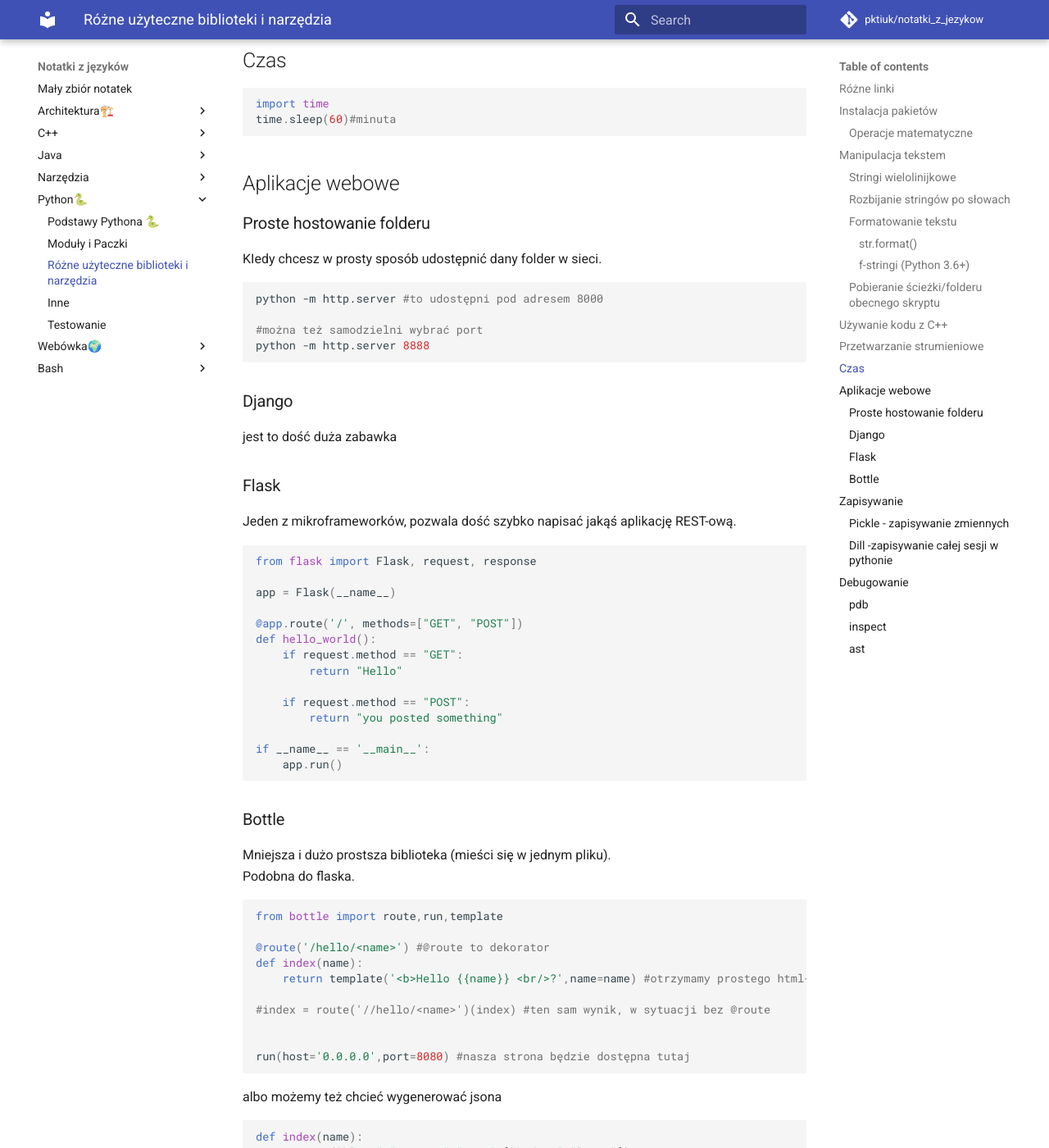
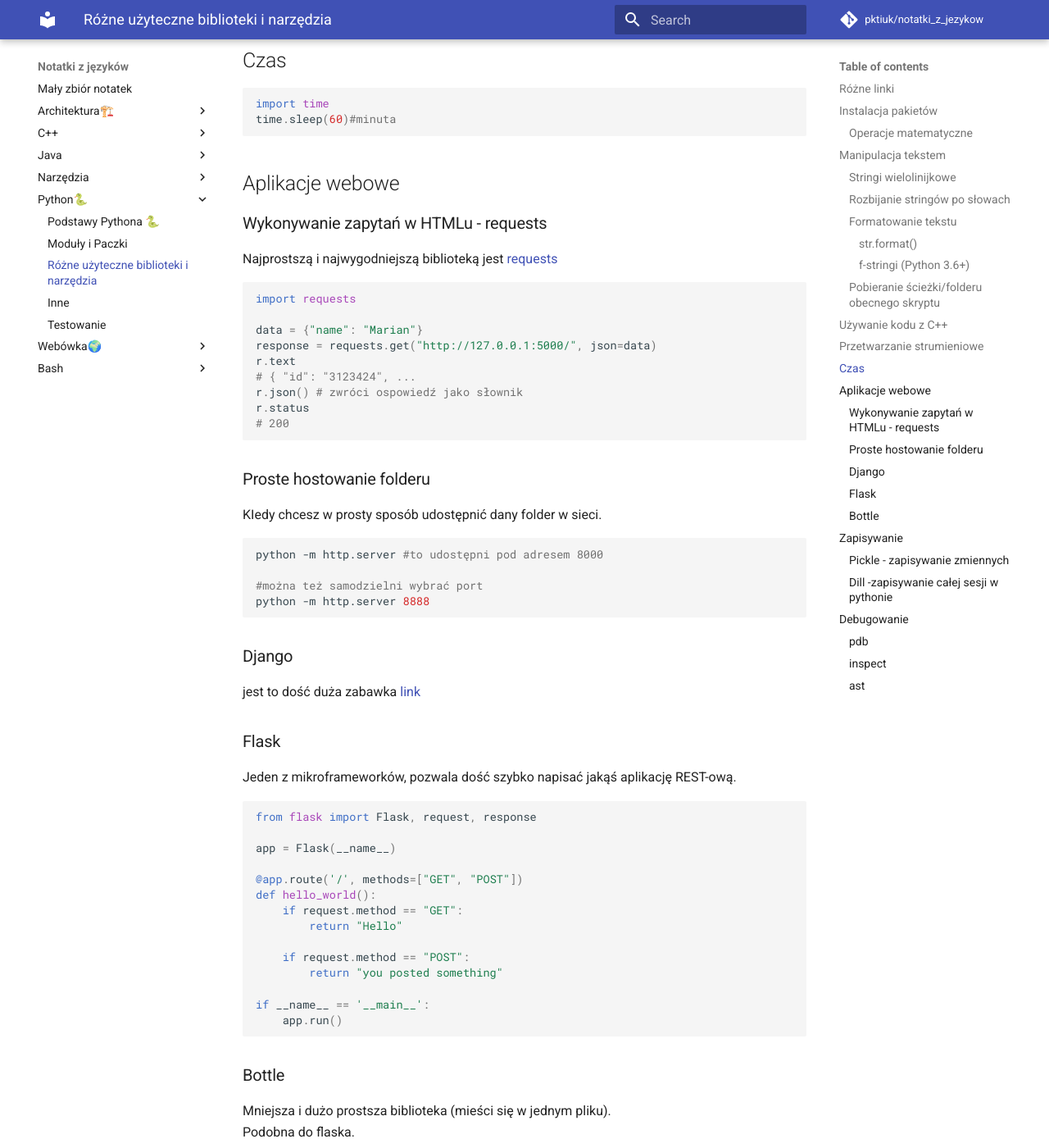
Before and after one commit to pktiuk/notatki_z_jezykow, an MkDocs documentation site: the page built from docs/Python🐍/4_biblioteki_i_narzędzia.md, in a window 1280 px wide and 1400 px high, scrolled down 1759 px. Shown: the whole window at 82% size. Built offline with MkDocs 1.6.1 and Material for MkDocs 9.7.7, drawn with Linux system fonts in a browser that asks for light colours; comment, search, counter and statistics services are not loaded.

Commit message:
Biblioteka requests

````diff
--- a/docs/Python🐍/4_biblioteki_i_narzędzia.md
+++ b/docs/Python🐍/4_biblioteki_i_narzędzia.md
@@ -81,6 +81,22 @@
 
 ## Aplikacje webowe
 
+### Wykonywanie zapytań w HTMLu - requests
+
+Najprostszą i najwygodniejszą biblioteką jest [requests](https://docs.python-requests.org/en/latest/)
+
+```python
+import requests
+
+data = {"name": "Marian"}
+response = requests.get("http://127.0.0.1:5000/", json=data)
+r.text
+# { "id": "3123424", ...
+r.json() # zwróci ospowiedź jako słownik
+r.status
+# 200
+```
+
 ### Proste hostowanie folderu
 
 KIedy chcesz w prosty sposób udostępnić dany folder w sieci.
@@ -94,7 +110,7 @@
 
 ### Django
 
-jest to dość duża zabawka
+jest to dość duża zabawka [link](../Webówka🌍/9_django.html)
 
 ### Flask
 
````
